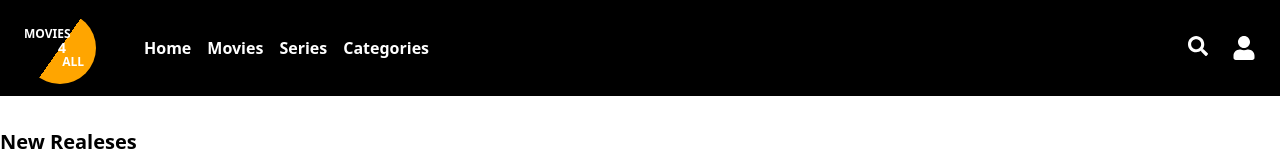
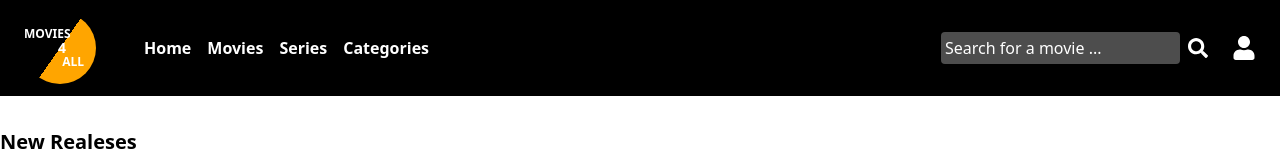
Before and after one commit to leandro-cajal/movies4all, a React (Vite) app: page / in a window 1280 px wide. Both pictures are taken after a click on the icon 1198 px from the left and 46 px from the top of the page. Shown: the top 160 px of the page. Built offline with nearby package versions, Linux system fonts and the light colour scheme; no server answers.

Commit message:
working at header ...

```diff
--- a/src/App.css
+++ b/src/App.css
@@ -5,12 +5,12 @@
 /* En tu archivo CSS principal (p. ej., index.css) */
 .swiper-button-next,
 .swiper-button-prev {
-  @apply text-yellow-500 ; /* Cambia el color del ícono */
+  @apply text-yellow-500 bg-black/70 rounded-full p-8; /* Cambia el color del ícono */
 }
 
 .swiper-button-next:hover,
 .swiper-button-prev:hover {
-  @apply text-yellow-300; /* Cambia el color al pasar el mouse */
+  @apply text-yellow-300 transition scale-125; /* Cambia el color al pasar el mouse */
 }
 
 body{
--- a/src/components/Header.jsx
+++ b/src/components/Header.jsx
@@ -9,7 +9,7 @@ const Header = () => {
       <div className='w-full bg-black'>
         <header className='max-w-7xl mx-auto flex justify-between items-center px-6 py-3 text-white'>
           <Nav />
-          <div className='flex gap-6'>
+          <div className='flex gap-6 items-center'>
             <SearchBar />
             <FaUser className='text-2xl cursor-pointer hover:text-yellow-400 transition-colors' />
           </div>
--- a/src/components/Logo.jsx
+++ b/src/components/Logo.jsx
@@ -6,8 +6,7 @@ const Logo = () => {
             className=" hover:scale-110 transition-all flex flex-col justify-center gap-0 text-xs cursor-pointer font-bold uppercase w-[72px] h-[72px] rounded-full bg-gradient-to-r from-black to-yellow-600"
             style={{
                 background: 'linear-gradient(125deg, black 50%, #FFA500 50%)',
-      }}
-    >
+            }}>
             <p>
                 Movies
             </p>
--- a/src/components/SearchBar.jsx
+++ b/src/components/SearchBar.jsx
@@ -1,11 +1,25 @@
-import React from 'react'
+import React, { useState } from 'react'
 import { FaSearch } from 'react-icons/fa';
 
 const SearchBar = () => {
+
+  const [searchInput, setSearchInput] = useState (false);
+  const HandleClick = () => {
+    setSearchInput(!searchInput)
+ }
   return (
-    <div>
+    <div className='flex items-center gap-2'>
+        {
+          searchInput && (
+            <div>
+              <form action="" className=''>
+                <input className='bg-white/30 rounded p-1 placeholder:text-white' placeholder='Search for a movie ...' type="text" />
+              </form>
+            </div>
+          )
+        }
         <div className='cursor-pointer'>
-            <FaSearch className='text-xl'/>
+            <FaSearch onClick={HandleClick} className='text-xl'/>
         </div>
     </div>
   )
```
Lines whose indentation alone changed are shown as unchanged.
